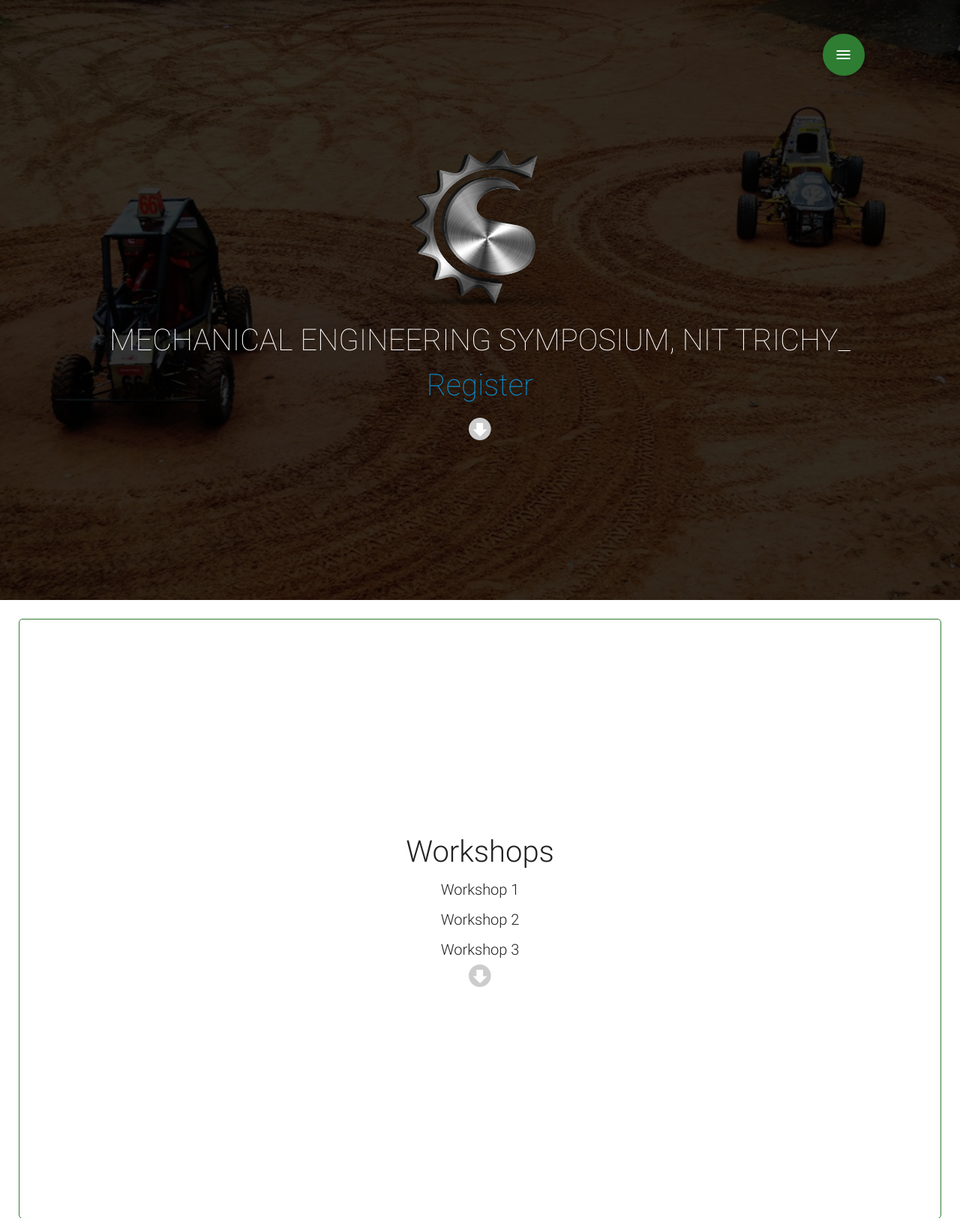
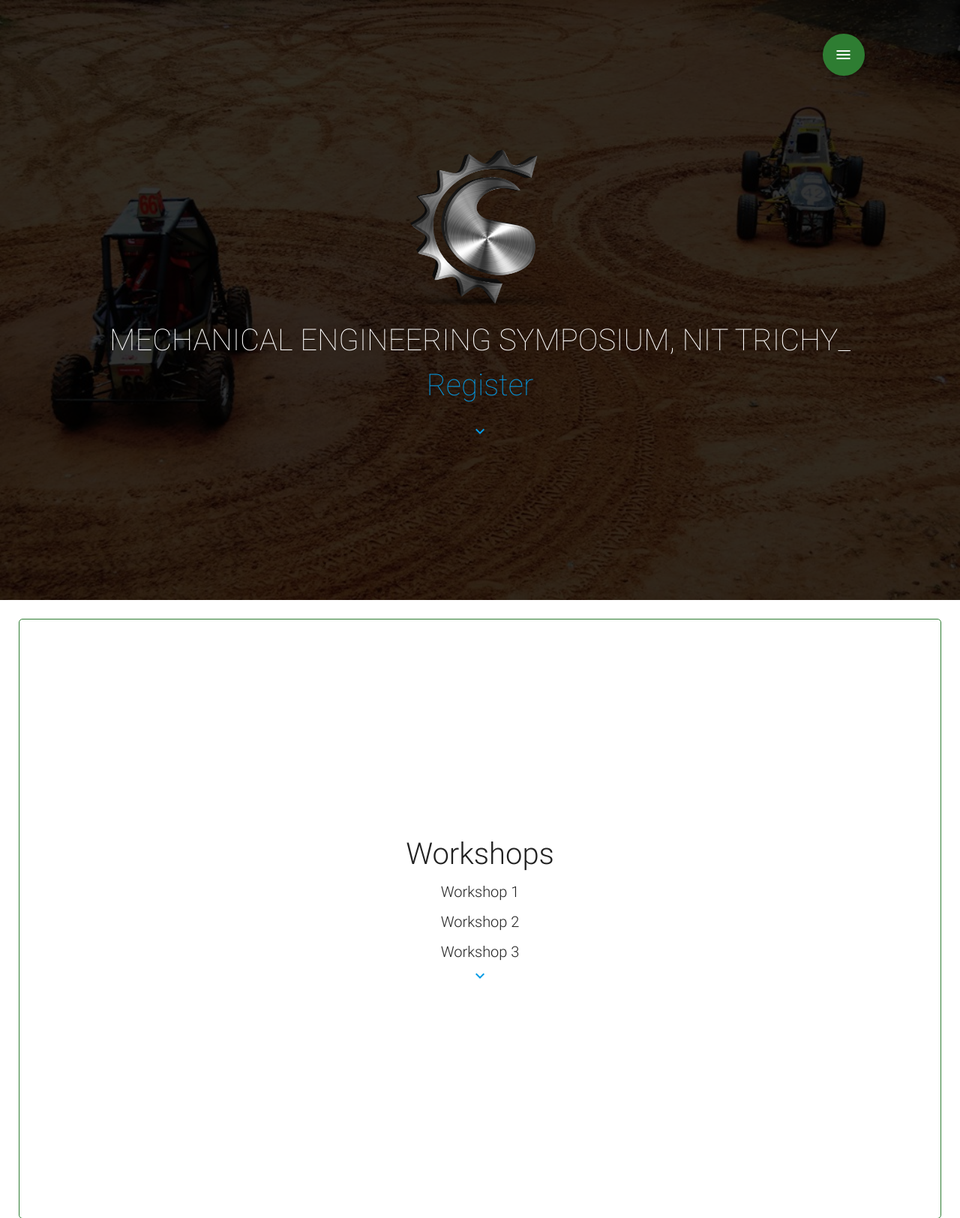
Before and after one commit to synergynitt/Synergy2017, a PHP site: page / in a window 1280 px wide. Shown: the top 1624 px of the page at 75% size. Run offline with PHP 8.4, Linux system fonts and the light colour scheme.

Commit message:
Change Arrow Style

```diff
--- a/css/style.css
+++ b/css/style.css
@@ -106,10 +106,7 @@ section div {
     /*border: 1px solid #000;*/
 }
 .go-down{
-  position: relative;
-    height: 30px;
-    width: 30px;
-    bottom: 0px;
+    cursor:pointer;
 }
 .synergy-workshops-list div {
     line-height: 40px;
@@ -131,3 +128,6 @@ section div {
 .gl{
   margin:20px;
 }
+.registration{
+  cursor:pointer;
+}
--- a/index.html
+++ b/index.html
@@ -567,7 +567,7 @@
       <br>
       <div class="textanimaitondata" id="textanimdata"></div>
       <div class="registration"><a id="goto-registration"> Register</a></div>
-      <a id="goto-workshops"><img class="go-down" src="images/down.png"></a>
+      <a id="goto-workshops"><i class="material-icons go-down">keyboard_arrow_down</i></a>
     </div>
 
 
@@ -583,7 +583,7 @@
             <li><div>                           Workshop 2                        </div></li>
             <li><div>                           Workshop 3                        </div></li>
           </ul>
-          <a id="goto-events"><img class="go-down" src="images/down.png"></a>
+          <a id="goto-events"><i class="material-icons go-down">keyboard_arrow_down</i></a>
         </div>
       </div>
     </div>
```
